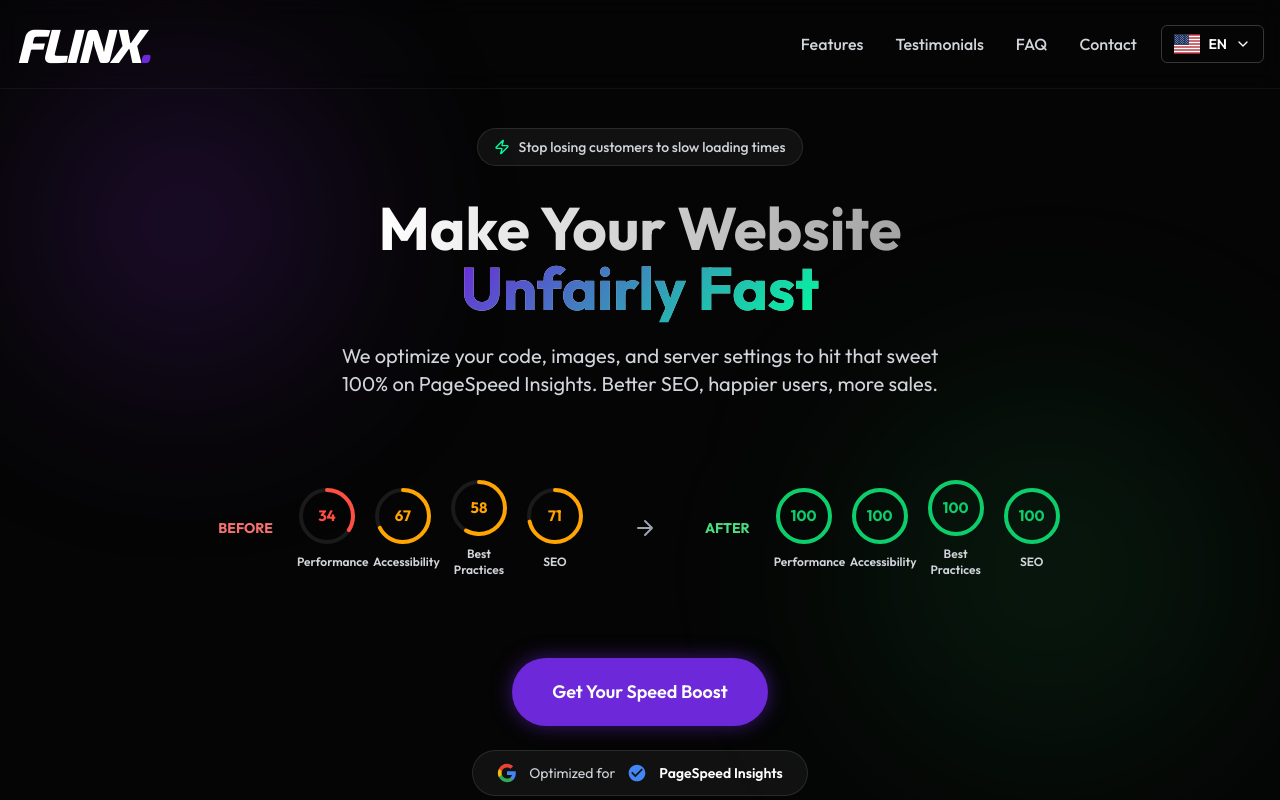
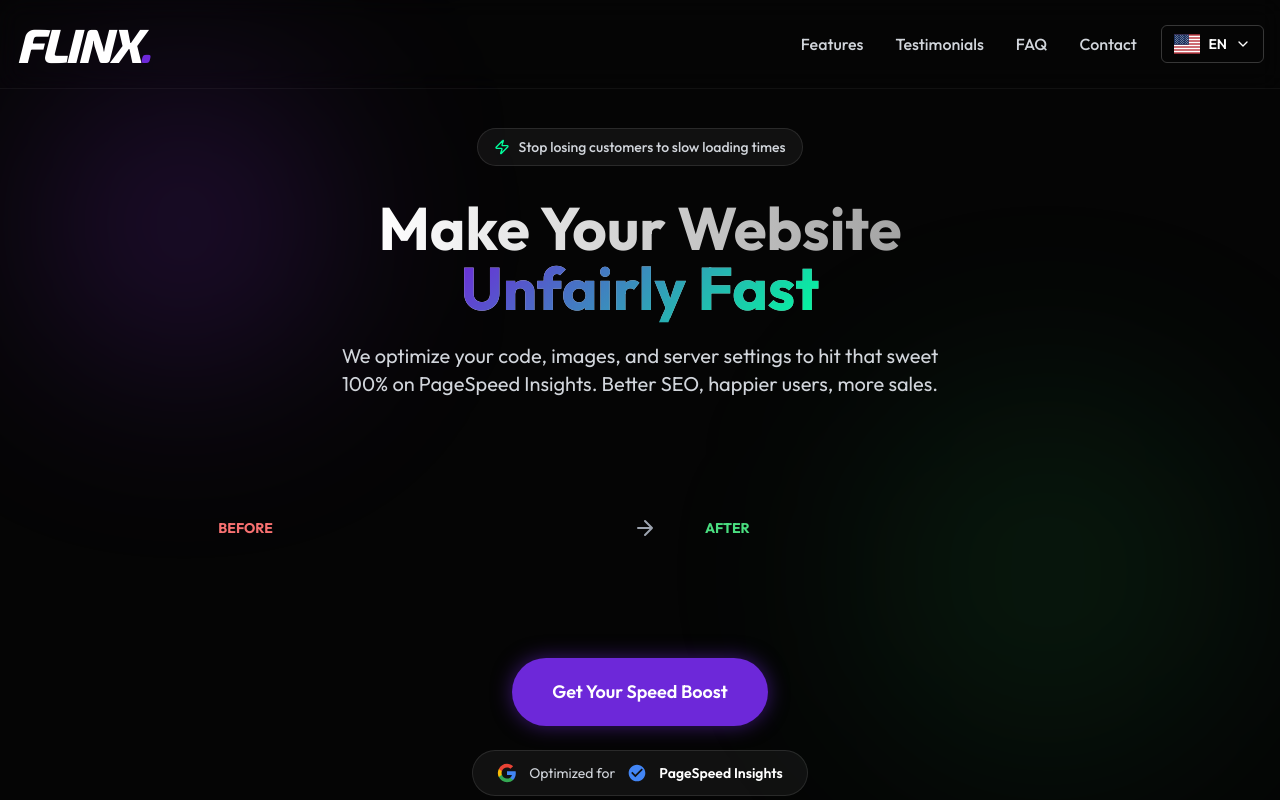
Before and after one commit to kyranxx/Flinx, a Next.js app: page / in a window 1280 px wide. Shown: the top 800 px of the page. Built offline with nearby package versions, Linux system fonts and the light colour scheme.

Commit message:
Remove framer-motion completely - Replaced all remaining animations with CSS

```diff
--- a/next.config.ts
+++ b/next.config.ts
@@ -10,7 +10,7 @@ const nextConfig: NextConfig = {
     imageSizes: [16, 32, 48, 64, 96, 128, 256, 384],
   },
   experimental: {
-    optimizePackageImports: ['lucide-react', 'framer-motion'],
+    optimizePackageImports: ['lucide-react'],
   },
 };
 
--- a/package.json
+++ b/package.json
@@ -12,7 +12,6 @@
     "@types/react-google-recaptcha": "^2.1.9",
     "clsx": "^2.1.1",
     "flag-icons": "^7.5.0",
-    "framer-motion": "^12.23.24",
     "lucide-react": "^0.555.0",
     "next": "^16.0.6",
     "react": "^19.2.0",
--- a/src/app/globals.css
+++ b/src/app/globals.css
@@ -221,6 +221,22 @@ p {
   transform: scale(1);
 }
 
+/* Ring Animation */
+@keyframes fillRing {
+  from {
+    stroke-dashoffset: var(--circumference);
+  }
+  to {
+    stroke-dashoffset: var(--offset);
+  }
+}
+
+.animate-ring {
+  stroke-dasharray: var(--circumference);
+  stroke-dashoffset: var(--circumference);
+  animation: fillRing 1s ease-out forwards;
+}
+
 /* Mobile */
 @media (max-width: 768px) {
   h1 {
--- a/src/components/ContactForm.tsx
+++ b/src/components/ContactForm.tsx
@@ -1,7 +1,6 @@
 "use client";
 
 import { useState, useRef } from "react";
-import { motion } from "framer-motion";
 import { Send, CheckCircle } from "lucide-react";
 import ReCAPTCHA from "react-google-recaptcha";
 import Image from "next/image";
@@ -64,17 +63,15 @@ export default function ContactForm({ translations }: ContactFormProps) {
                         </div>
 
                         {formState === 'success' ? (
-                            <motion.div
-                                initial={{ scale: 0.8, opacity: 0 }}
-                                animate={{ scale: 1, opacity: 1 }}
-                                className="flex flex-col items-center justify-center py-12 text-center"
+                            <div
+                                className="flex flex-col items-center justify-center py-12 text-center scale-in visible"
                             >
                                 <div className="w-20 md:w-24 h-20 md:h-24 bg-[var(--success)]/20 rounded-full flex items-center justify-center mb-6">
                                     <CheckCircle size={48} className="text-[var(--success)]" />
                                 </div>
                                 <h3 className="text-2xl md:text-3xl font-bold mb-2">{contact.success.title}</h3>
                                 <p className="text-base md:text-lg text-gray-300">{contact.success.subtitle}</p>
-                            </motion.div>
+                            </div>
                         ) : (
                             <form onSubmit={handleSubmit} className="space-y-4 md:space-y-6">
                                 <div className="grid grid-cols-1 md:grid-cols-2 gap-4 md:gap-6">
--- a/src/components/ScoreComparison.tsx
+++ b/src/components/ScoreComparison.tsx
@@ -1,6 +1,7 @@
 "use client";
 
-import { motion } from "framer-motion";
+import { useScrollAnimation } from "@/lib/useScrollAnimation";
+
 interface ScoreRingProps {
     score: number;
     label: string;
@@ -20,11 +21,9 @@ function ScoreRing({ score, label, delay = 0, size = 120 }: ScoreRingProps) {
     const offset = circumference - (score / 100) * circumference;
 
     return (
-        <motion.div
-            initial={{ scale: 0.8, opacity: 0 }}
-            animate={{ scale: 1, opacity: 1 }}
-            transition={{ delay, duration: 0.5 }}
-            className="flex flex-col items-center gap-2"
+        <div
+            className="flex flex-col items-center gap-2 fade-in-up"
+            style={{ animationDelay: `${delay}s` }}
             role="img"
             aria-label={`${label}: ${score}/100`}
         >
@@ -38,7 +37,7 @@ function ScoreRing({ score, label, delay = 0, size = 120 }: ScoreRingProps) {
                         strokeWidth={strokeWidth}
                         fill="none"
                     />
-                    <motion.circle
+                    <circle
                         cx={width / 2}
                         cy={width / 2}
                         r={radius}
@@ -46,26 +45,29 @@ function ScoreRing({ score, label, delay = 0, size = 120 }: ScoreRingProps) {
                         strokeWidth={strokeWidth}
                         fill="none"
                         strokeLinecap="round"
-                        strokeDasharray={circumference}
-                        initial={{ strokeDashoffset: circumference }}
-                        animate={{ strokeDashoffset: offset }}
-                        transition={{ delay: delay + 0.3, duration: 1, ease: "easeOut" }}
+                        className="animate-ring"
+                        style={{
+                            '--circumference': circumference,
+                            '--offset': offset,
+                            animationDelay: `${delay + 0.3}s`
+                        } as React.CSSProperties}
                     />
                 </svg>
                 <div className="absolute inset-0 flex items-center justify-center">
-                    <motion.span
-                        className="font-bold"
-                        style={{ color, fontSize: size * 0.25 }}
-                        initial={{ opacity: 0 }}
-                        animate={{ opacity: 1 }}
-                        transition={{ delay: delay + 0.5 }}
+                    <span
+                        className="font-bold fade-in-up"
+                        style={{
+                            color,
+                            fontSize: size * 0.25,
+                            animationDelay: `${delay + 0.5}s`
+                        }}
                     >
                         {score}
-                    </motion.span>
+                    </span>
                 </div>
             </div>
             <span className="text-[10px] md:text-xs font-semibold text-gray-300 text-center max-w-[60px] leading-tight">{label}</span>
-        </motion.div>
+        </div>
     );
 }
 
@@ -75,6 +77,8 @@ interface ScoreComparisonProps {
 
 export default function ScoreComparison({ translations }: ScoreComparisonProps) {
     const { scoreComparison } = translations;
+    const containerRef = useScrollAnimation<HTMLDivElement>();
+
     const categories = [
         { label: scoreComparison.categories.performance, before: 34, after: 100 },
         { label: scoreComparison.categories.accessibility, before: 67, after: 100 },
@@ -83,7 +87,7 @@ export default function ScoreComparison({ translations }: ScoreComparisonProps)
     ];
 
     return (
-        <div className="py-8 w-full max-w-7xl mx-auto px-4">
+        <div ref={containerRef} className="py-8 w-full max-w-7xl mx-auto px-4">
             <div className="flex flex-col md:flex-row items-center justify-center gap-8 md:gap-12">
                 {/* Before Scores */}
                 <div className="flex items-center gap-4">
```
Also changed, not shown: 1 other file (tests, documents, lock files or other folders).
